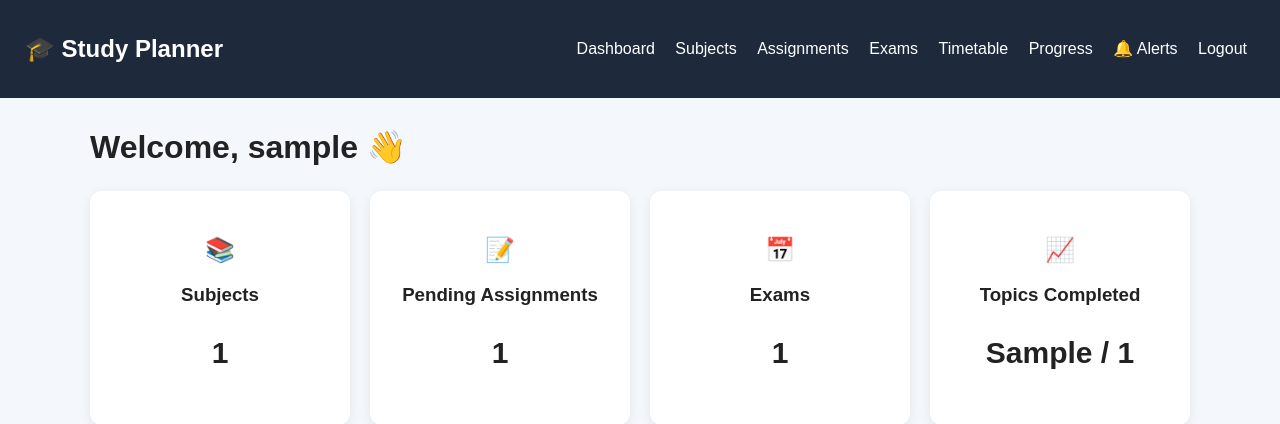
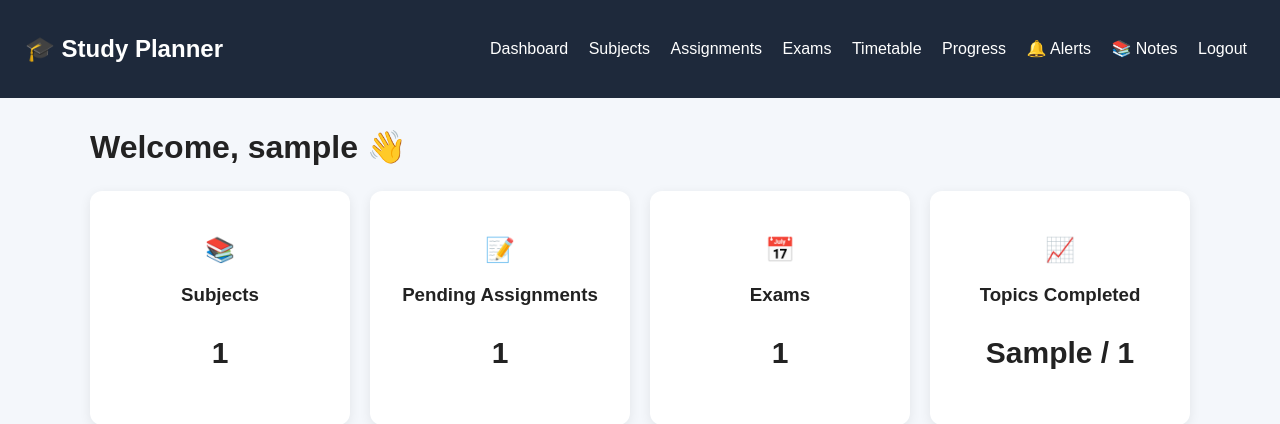
Before and after one commit to saranrj-dev/student-smart-study-planner, a Flask app: template templates/dashboard.html in a window 1280 px wide. Shown: the top 424 px of the page. Run offline with Flask 3, Linux system fonts and the light colour scheme; the template is opened without the code that fills it: most values are stand-ins (such as "Sample title", 1, 10 or a date in 2020); some libraries are stand-ins or nearby versions.

Commit message:
Update dashboard.html

```diff
--- a/templates/dashboard.html
+++ b/templates/dashboard.html
@@ -18,6 +18,7 @@
         <a href="/timetable">Timetable</a>
         <a href="/progress">Progress</a>
         <a href="/alerts">🔔 Alerts</a>
+        <a href="/pdfs">📚 Notes</a>
         <a href="/logout">Logout</a>
     </div>
 </nav>
```
